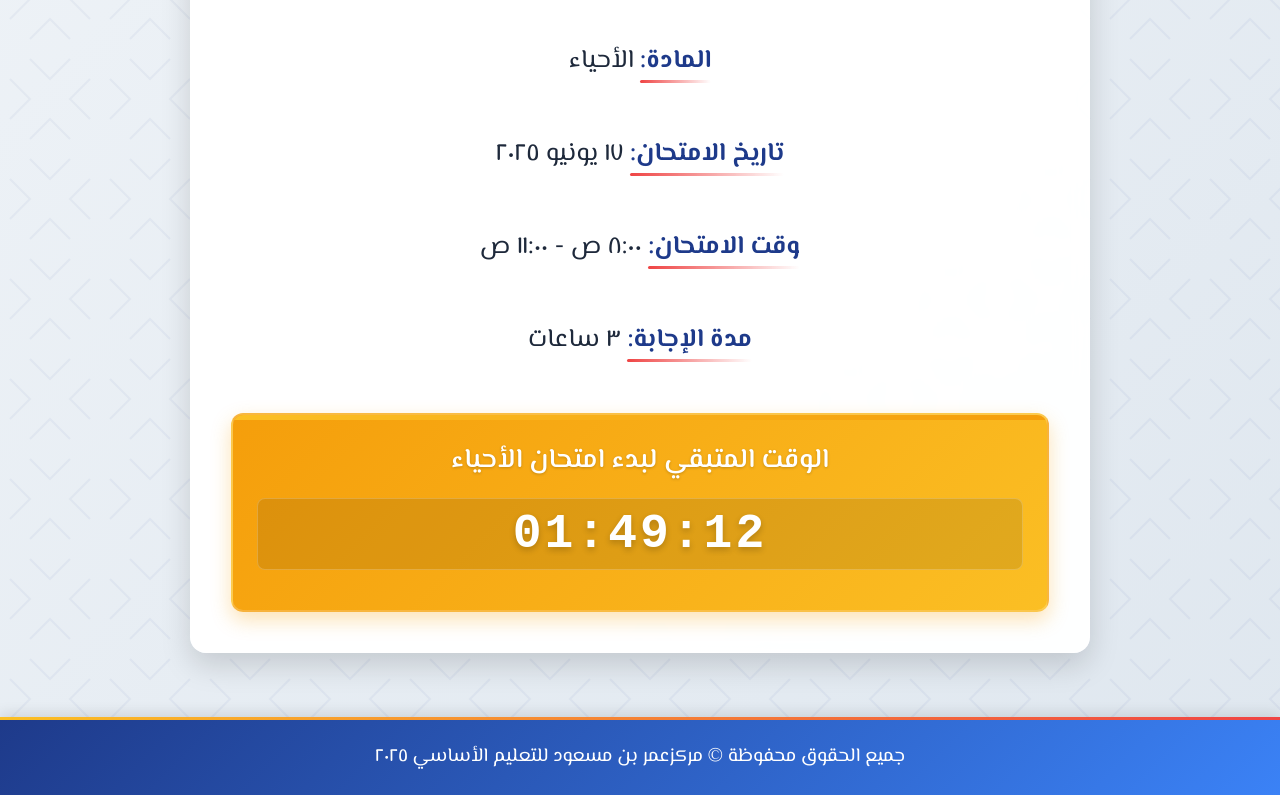
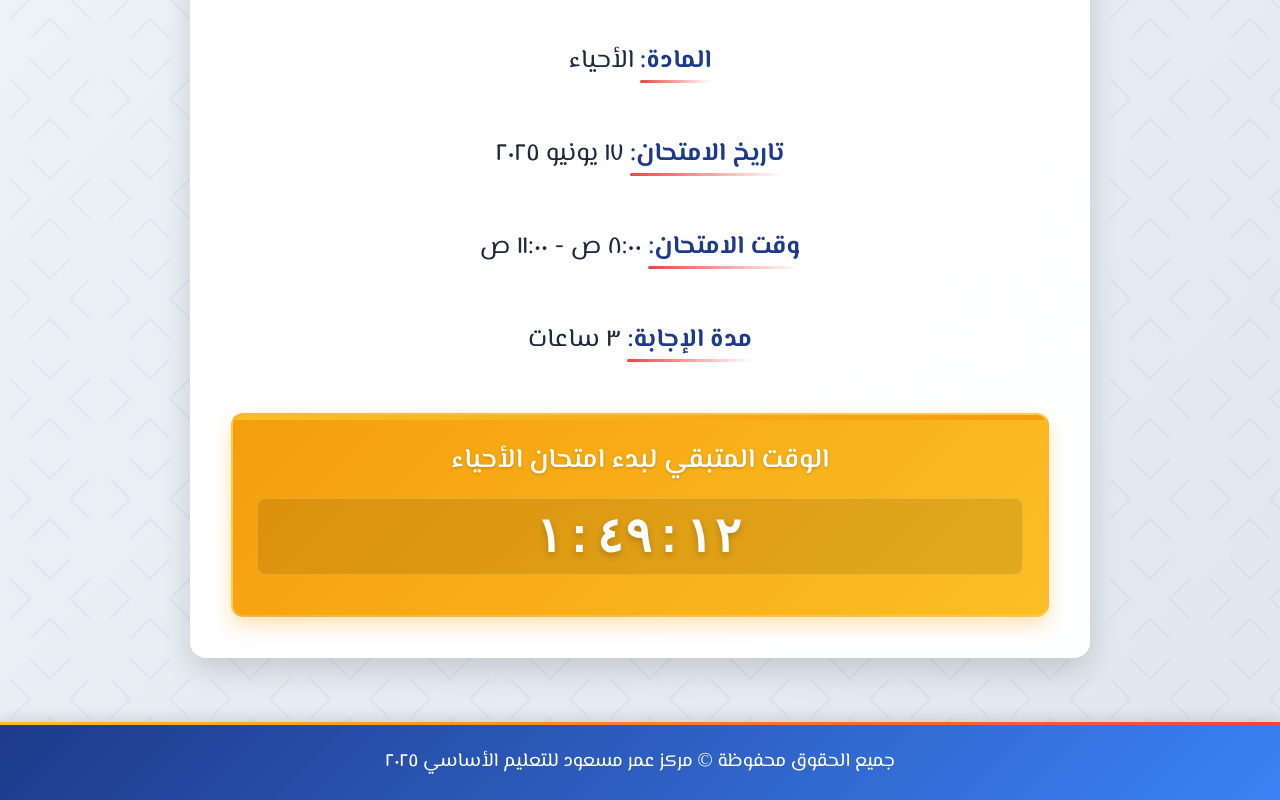
Before and after one commit to mohdschool/moh, a plain HTML site: page index.html in a window 1280 px wide. Shown: the part 486-1286 px from the top of the page. Drawn offline with Linux system fonts and the light colour scheme.

Commit message:
Update index.html

```diff
--- a/index.html
+++ b/index.html
@@ -500,7 +500,7 @@
     <header class="header fade-in">
         <h1 class="float">نظام متابعة امتحانات الدبلوم العام</h1>
         <h2>الفصل الدراسي الثاني - الدور الأول للعام الدراسي ٢٠٢٤/٢٠٢٥ م</h2>
-        <p class="glow">مركزعمربن مسعود للتعليم الأساسي للبنين</p>
+        <p class="glow">مركز عمر بن مسعود للتعليم الأساسي للبنين</p>
     </header>
 
     <div class="datetime-bar fade-in">
@@ -538,7 +538,7 @@
     </main>
 
     <footer class="footer">
-        <p>جميع الحقوق محفوظة © مركزعمر بن مسعود للتعليم الأساسي ٢٠٢٥</p>
+        <p>جميع الحقوق محفوظة © مركز عمر مسعود للتعليم الأساسي ٢٠٢٥</p>
     </footer>
 
     <script>
@@ -557,14 +557,34 @@
 
         // دالة لعرض التاريخ باللغة العربية
         function formatToArabicDate(date) {
-            const options = { year: 'numeric', month: 'long', day: 'numeric', numberingSystem: 'arab' };
-            return date.toLocaleDateString('ar-EG', options);
+            const day = date.getDate();
+            const month = date.getMonth();
+            const year = date.getFullYear();
+
+            const monthNames = ["يناير", "فبراير", "مارس", "أبريل", "مايو", "يونيو",
+                               "يوليو", "أغسطس", "سبتمبر", "أكتوبر", "نوفمبر", "ديسمبر"];
+
+            // تحويل الأرقام إلى أرقام عربية
+            const arabicNumbers = ['٠', '١', '٢', '٣', '٤', '٥', '٦', '٧', '٨', '٩'];
+            const arabicDay = day.toString().replace(/\d/g, d => arabicNumbers[d]);
+            const arabicYear = year.toString().replace(/\d/g, d => arabicNumbers[d]);
+
+            return `${arabicDay} ${monthNames[month]} ${arabicYear}`;
         }
 
         // دالة لعرض الوقت باللغة العربية
         function formatToArabicTime(date) {
-            const options = { hour: 'numeric', minute: 'numeric', second: 'numeric', numberingSystem: 'arab' };
-            return date.toLocaleTimeString('ar-EG', options);
+            const options = { hour: 'numeric', minute: 'numeric', second: 'numeric', hour12: true };
+            let timeStr = date.toLocaleTimeString('ar-EG', options);
+
+            // تحويل الأرقام الإنجليزية إلى عربية
+            const arabicNumbers = ['٠', '١', '٢', '٣', '٤', '٥', '٦', '٧', '٨', '٩'];
+            timeStr = timeStr.replace(/\d/g, d => arabicNumbers[d]);
+
+            // استبدال AM/PM بنصوص عربية
+            timeStr = timeStr.replace('AM', 'ص').replace('PM', 'م');
+
+            return timeStr;
         }
 
         // تحديث التاريخ والوقت
@@ -584,8 +604,20 @@
 
         // تحديث بيانات امتحان اليوم
         function updateTodayExam(now) {
-            const todayFormatted = formatToArabicDate(now);
-            let todayExam = examSchedule.find(exam => exam.date === todayFormatted);
+            const todayDay = now.getDate();
+            const todayMonth = now.getMonth();
+            const todayYear = now.getFullYear();
+
+            // ابحث عن امتحان اليوم باستخدام التاريخ الإنجليزي للمقارنة
+            let todayExam = examSchedule.find(exam => {
+                const examDateParts = exam.date.split(' ');
+                const examDay = parseInt(examDateParts[0].replace(/[٠-٩]/g, d => '٠١٢٣٤٥٦٧٨٩'.indexOf(d)));
+                const examMonth = ["يناير", "فبراير", "مارس", "أبريل", "مايو", "يونيو",
+                                 "يوليو", "أغسطس", "سبتمبر", "أكتوبر", "نوفمبر", "ديسمبر"].indexOf(examDateParts[1]);
+                const examYear = parseInt(examDateParts[2].replace(/[٠-٩]/g, d => '٠١٢٣٤٥٦٧٨٩'.indexOf(d)));
+
+                return examDay === todayDay && examMonth === todayMonth && examYear === todayYear;
+            });
 
             const todayExamDiv = document.getElementById('today-exam');
             if (todayExam) {
@@ -604,15 +636,27 @@
 
         // تحديث مؤقت الامتحان
         function updateExamTimer(now) {
-            const todayFormatted = formatToArabicDate(now);
-            let todayExam = examSchedule.find(exam => exam.date === todayFormatted);
+            const todayDay = now.getDate();
+            const todayMonth = now.getMonth();
+            const todayYear = now.getFullYear();
+
+            // ابحث عن امتحان اليوم باستخدام التاريخ الإنجليزي للمقارنة
+            let todayExam = examSchedule.find(exam => {
+                const examDateParts = exam.date.split(' ');
+                const examDay = parseInt(examDateParts[0].replace(/[٠-٩]/g, d => '٠١٢٣٤٥٦٧٨٩'.indexOf(d)));
+                const examMonth = ["يناير", "فبراير", "مارس", "أبريل", "مايو", "يونيو",
+                                 "يوليو", "أغسطس", "سبتمبر", "أكتوبر", "نوفمبر", "ديسمبر"].indexOf(examDateParts[1]);
+                const examYear = parseInt(examDateParts[2].replace(/[٠-٩]/g, d => '٠١٢٣٤٥٦٧٨٩'.indexOf(d)));
+
+                return examDay === todayDay && examMonth === todayMonth && examYear === todayYear;
+            });
 
             if (!todayExam) return;
 
             const examDateParts = todayExam.date.split(' ');
             const examDay = parseInt(examDateParts[0].replace(/[٠-٩]/g, d => '٠١٢٣٤٥٦٧٨٩'.indexOf(d)));
-            const monthNames = ['يناير', 'فبراير', 'مارس', 'أبريل', 'مايو', 'يونيو', 'يوليو', 'أغسطس', 'سبتمبر', 'أكتوبر', 'نوفمبر', 'ديسمبر'];
-            const examMonth = monthNames.indexOf(examDateParts[1]);
+            const examMonth = ["يناير", "فبراير", "مارس", "أبريل", "مايو", "يونيو",
+                             "يوليو", "أغسطس", "سبتمبر", "أكتوبر", "نوفمبر", "ديسمبر"].indexOf(examDateParts[1]);
             const examYear = parseInt(examDateParts[2].replace(/[٠-٩]/g, d => '٠١٢٣٤٥٦٧٨٩'.indexOf(d)));
 
             const examStart = new Date(examYear, examMonth, examDay, 8, 0, 0);
@@ -634,8 +678,14 @@
                 const minutes = Math.floor((diff % (1000 * 60 * 60)) / (1000 * 60));
                 const seconds = Math.floor((diff % (1000 * 60)) / 1000);
 
+                // تحويل الأرقام إلى عربية
+                const arabicNumbers = ['٠', '١', '٢', '٣', '٤', '٥', '٦', '٧', '٨', '٩'];
+                const arabicHours = hours.toString().replace(/\d/g, d => arabicNumbers[d]);
+                const arabicMinutes = minutes.toString().replace(/\d/g, d => arabicNumbers[d]);
+                const arabicSeconds = seconds.toString().replace(/\d/g, d => arabicNumbers[d]);
+
                 timerDisplay.textContent =
-                    `${hours.toString().padStart(2, '0')}:${minutes.toString().padStart(2, '0')}:${seconds.toString().padStart(2, '0')}`;
+                    `${arabicHours}:${arabicMinutes}:${arabicSeconds}`;
             } else if (now >= examStart && now < examEnd) {
                 // أثناء الامتحان
                 timerBox.style.display = 'block';
@@ -647,8 +697,14 @@
                 const minutes = Math.floor((diff % (1000 * 60 * 60)) / (1000 * 60));
                 const seconds = Math.floor((diff % (1000 * 60)) / 1000);
 
+                // تحويل الأرقام إلى عربية
+                const arabicNumbers = ['٠', '١', '٢', '٣', '٤', '٥', '٦', '٧', '٨', '٩'];
+                const arabicHours = hours.toString().replace(/\d/g, d => arabicNumbers[d]);
+                const arabicMinutes = minutes.toString().replace(/\d/g, d => arabicNumbers[d]);
+                const arabicSeconds = seconds.toString().replace(/\d/g, d => arabicNumbers[d]);
+
                 timerDisplay.textContent =
-                    `${hours.toString().padStart(2, '0')}:${minutes.toString().padStart(2, '0')}:${seconds.toString().padStart(2, '0')}`;
+                    `${arabicHours}:${arabicMinutes}:${arabicSeconds}`;
 
                 // إضافة تأثير النبض عند اقتراب نهاية الوقت
                 if (hours === 0 && minutes < 30) {
```
